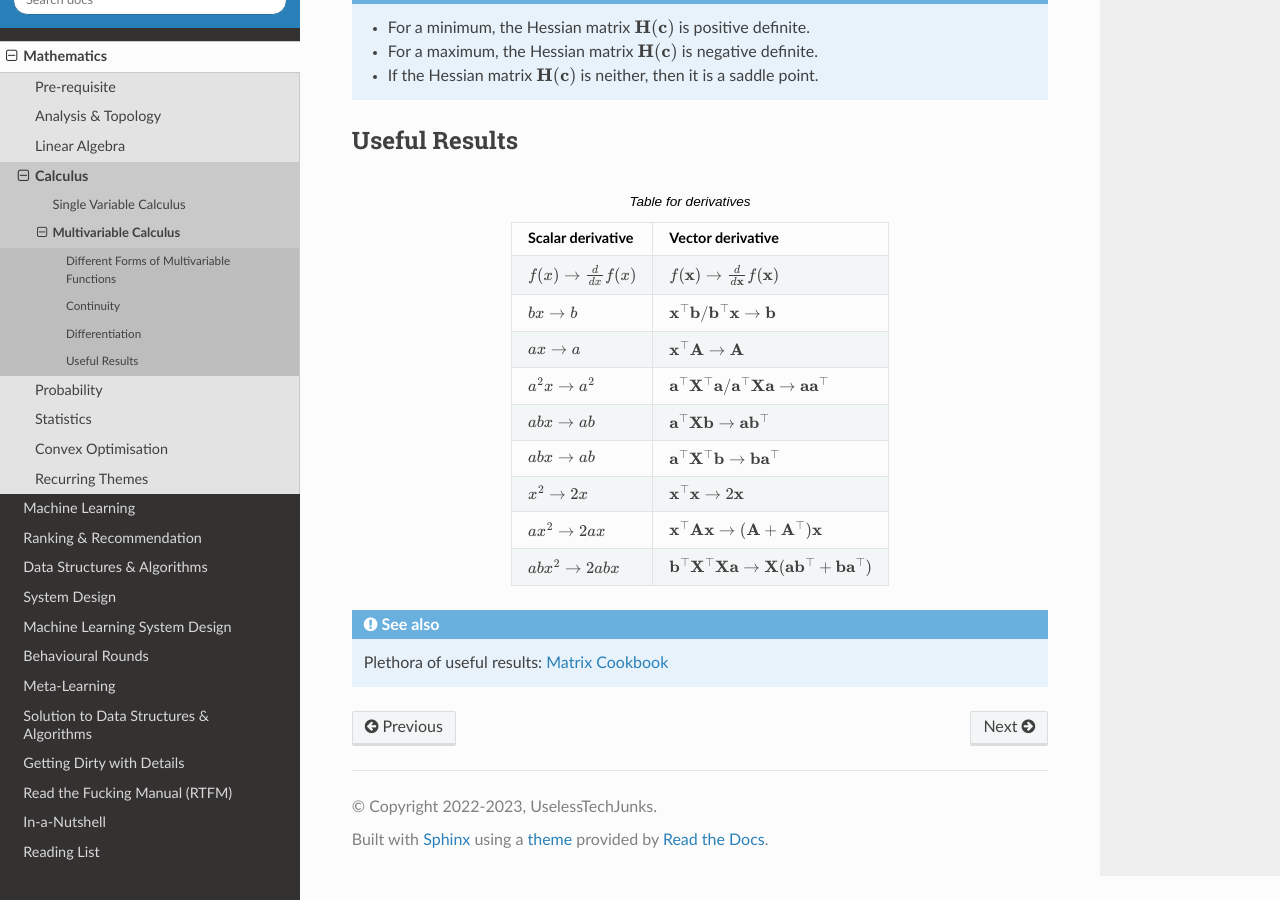
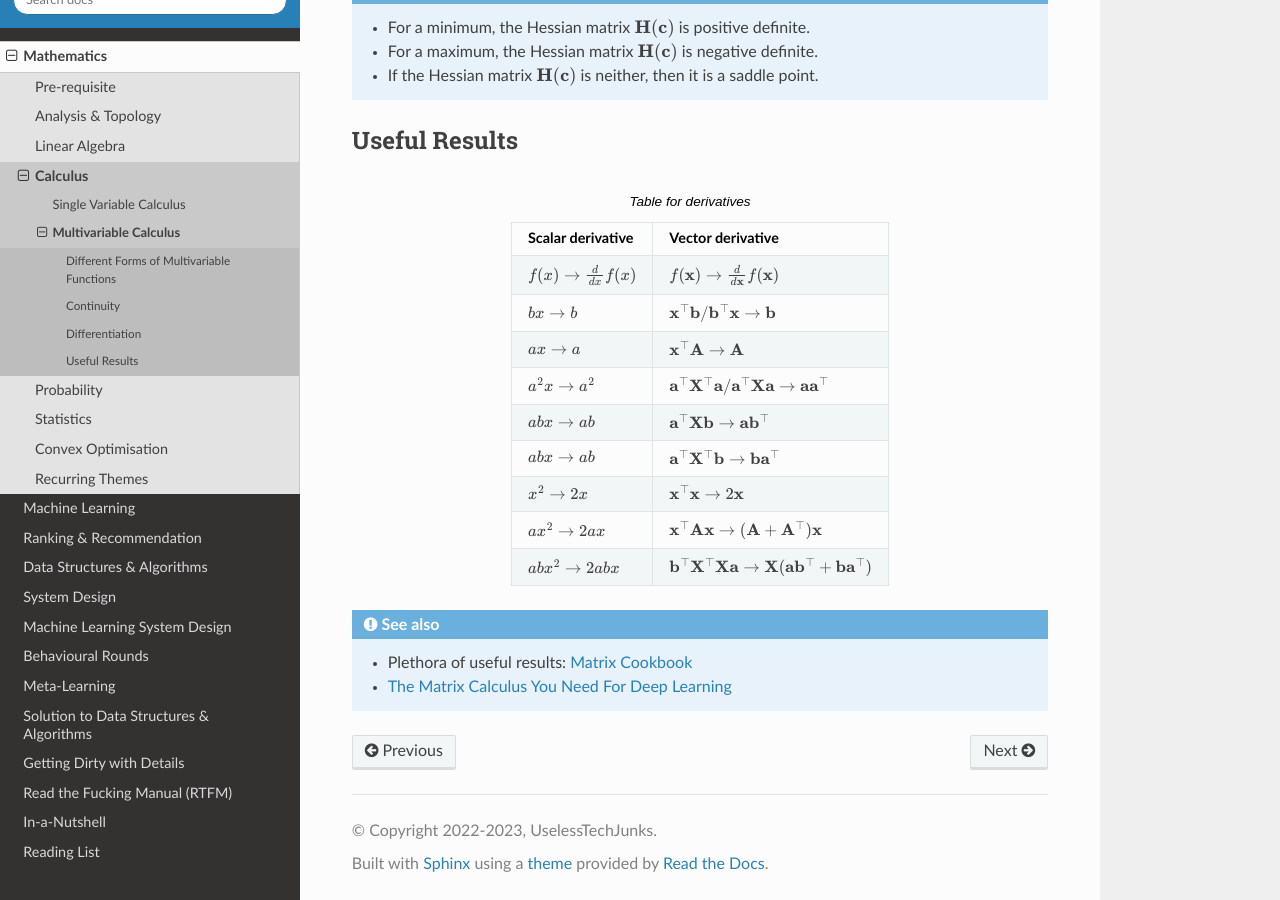
Before and after one commit to uselesstechjunks/leetcode, a Sphinx documentation site: the page built from docs/source/math/calc3/multi.rst, in a window 1280 px wide and 900 px high, scrolled down 7929 px. Built offline with Sphinx 7.4.7 and the Read the Docs theme 2.0.0, drawn with Linux system fonts in a browser that asks for light colours.

Commit message:
Update multi.rst

```diff
--- a/docs/source/math/calc3/multi.rst
+++ b/docs/source/math/calc3/multi.rst
@@ -255,4 +255,5 @@ Useful Results
 	:math:`abx^2\to 2abx`, :math:`\mathbf{b}^\top\mathbf{X}^\top\mathbf{X}\mathbf{a}\to \mathbf{X}(\mathbf{a}\mathbf{b}^\top+\mathbf{b}\mathbf{a}^\top)`
 
 .. seealso::
-	Plethora of useful results: `Matrix Cookbook <https://www.math.uwaterloo.ca/~hwolkowi/matrixcookbook.pdf>`_
+	* Plethora of useful results: `Matrix Cookbook <https://www.math.uwaterloo.ca/~hwolkowi/matrixcookbook.pdf>`_
+	* `The Matrix Calculus You Need For Deep Learning <https://arxiv.org/abs/1802.01528>`_
```
